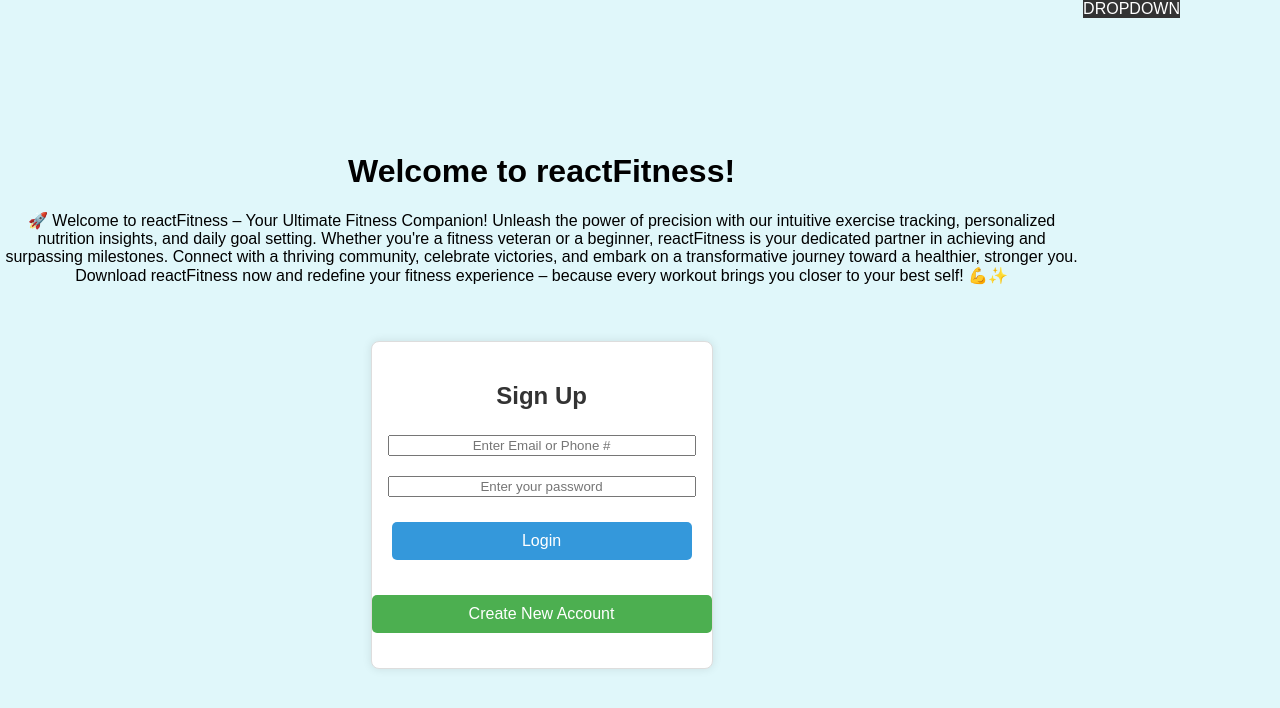
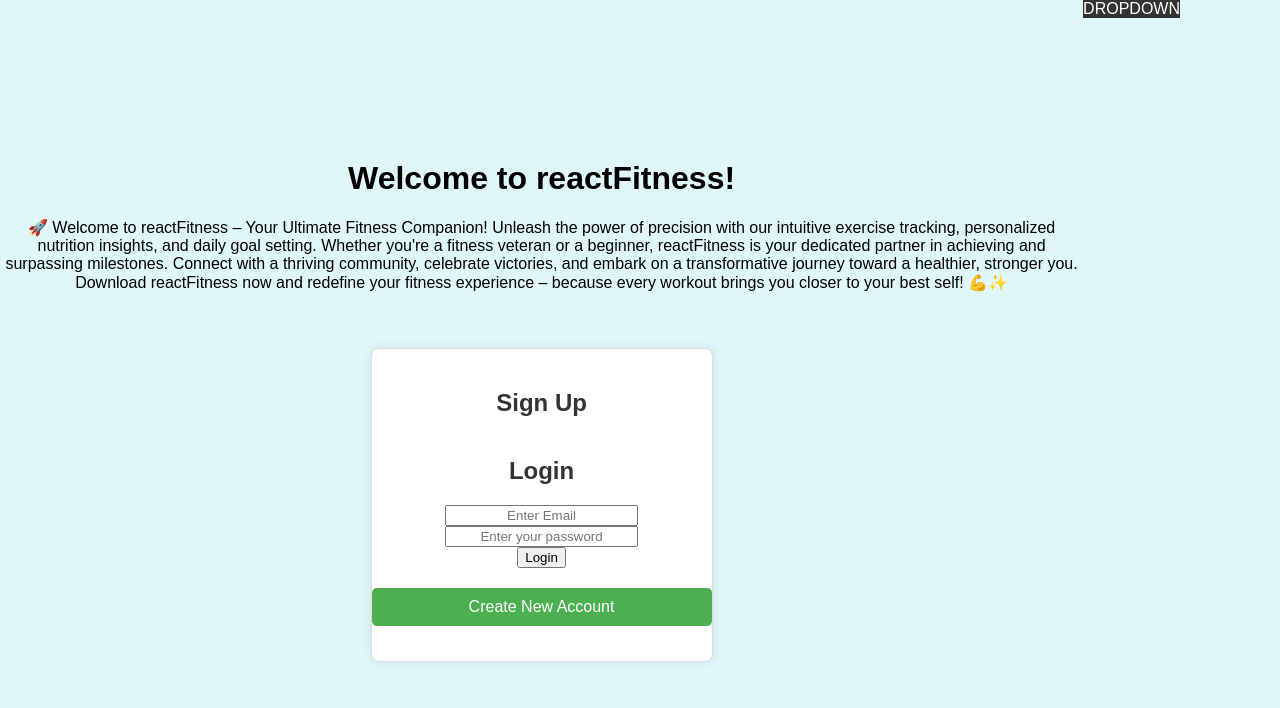
Before and after one commit to jishyk/React-Fitness, a React (Vite) app in the folder client/: page / in a window 1280 px wide. Shown: the top 708 px of the page. Built offline with nearby package versions, Linux system fonts and the light colour scheme.

Commit message:
dashboard created, displays username

```diff
--- a/client/src/App.jsx
+++ b/client/src/App.jsx
@@ -1,7 +1,8 @@
 // import './App.css';
 // Important for API Consumption: To enable interaction with our GraphQL API on the front end, we utilize these tools to develop the client-side behavior
 import React from 'react';
-import { ApolloClient, InMemoryCache, ApolloProvider } from '@apollo/client';
+import { setContext } from '@apollo/client/link/context';
+import { ApolloClient, InMemoryCache, ApolloProvider, createHttpLink } from '@apollo/client';
 import { Route, Routes } from 'react-router-dom';
 import './css/app.css';
 import AddNav from './components/Nav';
@@ -11,10 +12,27 @@ import { Outlet } from 'react-router-dom';
 // import Header from './components/Header';
 // import Footer from './components/Footer';
 
-// Important for API Consumption: Create an instance of the ApolloClient class and specify the endpoint of your GraphQL API (e.g., 'http://localhost:3001')—the proxy set up in the previous activity facilitates this.
-// We also instantiate a new InMemoryCache class that automatically caches queried data, enhancing performance.
+// Construct our main GraphQL API endpoint
+const httpLink = createHttpLink({
+  uri: '/graphql',
+});
+
+// Construct request middleware that will attach the JWT token to every request as an `authorization` header
+const authLink = setContext((_, { headers }) => {
+  // get the authentication token from local storage if it exists
+  const token = localStorage.getItem('id_token');
+  // return the headers to the context so httpLink can read them
+  return {
+    headers: {
+      ...headers,
+      authorization: token ? `Bearer ${token}` : '',
+    },
+  };
+});
+
 const client = new ApolloClient({
-  uri: '/graphql',
+  // Set up our client to execute the `authLink` middleware prior to making the request to our GraphQL API
+  link: authLink.concat(httpLink),
   cache: new InMemoryCache(),
 });
 
--- a/client/src/Main.jsx
+++ b/client/src/Main.jsx
@@ -10,6 +10,7 @@ import AddWork from './pages/AddWork.jsx';
 import AddNutrition from './pages/AddNutrition.jsx';
 import AddGoal from './pages/AddGoal.jsx';
 import Journal from './pages/Journal.jsx';
+import Dashboard from './pages/Dashboard.jsx';
 
 const router = createBrowserRouter([
   {
@@ -43,6 +44,10 @@ const router = createBrowserRouter([
         path: '/journal',
         element: <Journal />,
       },
+      {
+        path: '/dashboard',
+        element: <Dashboard />,
+      }
     //   {
     //     path: 'home',
     //     element: <Home />,
--- /dev/null
+++ b/client/src/components/Login.jsx
@@ -0,0 +1,237 @@
+// import React, { useState } from "react";
+// import { useNavigate, Link } from "react-router-dom";
+// import { useMutation } from "@apollo/client";
+// import "../css/app.css";
+// import { LOGIN_USER } from "../utils/mutations"
+
+// import Auth from "../utils/auth";
+
+
+// const Login = (props) => {
+//     const navigate = useNavigate();
+//     const [formState, setFormState] = useState({ email: '', password: '' });
+//     const [login, { error, data }] = useMutation(LOGIN_USER);
+
+//     // update state based on form input changes
+//     const handleChange = (event) => {
+//       const { name, value } = event.target;
+
+//       setFormState({
+//         ...formState,
+//         [name]: value,
+//       });
+//     };
+
+//     // submit form
+//     const handleFormSubmit = async (event) => {
+//       event.preventDefault();
+//       console.log(formState);
+//       try {
+//         const { data } = await login({
+//           variables: { ...formState },
+//         });
+
+//         Auth.login(data.login.token);
+
+//         navigate("/dashboard");
+//       } catch (e) {
+//         console.error(e);
+//       }
+
+
+
+//       // clear form values
+//       setFormState({
+//         email: '',
+//         password: '',
+//       });
+//     };
+
+//     return (
+//         <main className="flex-row justify-center mb-4">
+//           <div className="col-12 col-lg-10">
+//             <div className="card">
+//               <h4 className="card-header bg-dark text-light p-2">Login</h4>
+//               <div className="card-body">
+//                 {data ? (
+//                   <p>
+//                     Success! You may now head{' '}
+//                     {/* <Link to="/">back to the homepage.</Link> */}
+//                     {<Link to="/dashboard"/> } to dashboard.
+//                   </p>
+//                 ) : (
+//                   <form onSubmit={handleFormSubmit}>
+//                     <input
+//                       className="form-input"
+//                       placeholder="Your email"
+//                       name="email"
+//                       type="email"
+//                       value={formState.email}
+//                       onChange={handleChange}
+//                     />
+//                     <input
+//                       className="form-input"
+//                       placeholder="******"
+//                       name="password"
+//                       type="password"
+//                       value={formState.password}
+//                       onChange={handleChange}
+//                     />
+//                     <button
+//                       className="btn btn-block btn-info"
+//                       style={{ cursor: 'pointer' }}
+//                       type="submit"
+//                     >
+//                       Login
+//                     </button>
+//                   </form>
+//                 )}
+
+//                 {error && (
+//                   <div className="my-3 p-3 bg-danger text-white">
+//                     {error.message}
+//                   </div>
+//                 )}
+//               </div>
+//               <div className="form-group">
+//           <Link to="/create-account" className="signup-button">Create New Account</Link>
+//         </div>
+//             </div>
+//           </div>
+//         </main>
+//       );
+//     };
+
+
+//   const Login = () => {
+//     const navigate = useNavigate();
+//     const [email, setEmail] = useState("");
+//     const [password, setPassword] = useState("");
+
+//     const [loginMutation] = useMutation(LOGIN_USER);
+
+//     const handleLogin = async (e) => {
+//         e.preventDefault(); // Prevent the default form submission behavior
+
+//         try {
+//             const { data } = await loginMutation({
+//             variables: { email, password },
+//             });
+
+//             // Store the token in localStorage
+//             localStorage.setItem("token", data.login.token);
+
+//             // Navigate to the dashboard
+//             navigate("/dashboard");
+//         } catch (error) {
+//             console.error(error);
+//             alert("Invalid username or password. Please try again.");
+//         }
+//         }
+
+//   return (
+//     <div>
+//       <h2>Login</h2>
+//       <form onSubmit={handleLogin}>
+//         <div className="form-group">
+//           <label htmlFor="email">Email:</label>
+//           <input
+//             type="text"
+//             id="email"
+//             name="email"
+//             value={email}
+//             onChange={(e) => setEmail(e.target.value)}
+//             placeholder="Enter Email"
+//           />
+//         </div>
+//         <div className="form-group">
+//           <label htmlFor="password">Password:</label>
+//           <input
+//             type="password"
+//             id="password"
+//             name="password"
+//             value={password}
+//             onChange={(e) => setPassword(e.target.value)}
+//             placeholder="Enter your password"
+//           />
+//         </div>
+//         <div className="form-group">
+//           <button type="submit" className="login-button">
+//             Login
+//           </button>
+//         </div>
+//       </form>
+//       <div className="form-group">
+//         <Link to="/create-account" className="signup-button"> Create New Account</Link>
+//       </div>
+//     </div>
+//   );
+// };
+
+// export default Login;
+
+
+import React, { useState } from "react";
+import { useMutation } from "@apollo/client";
+import { LOGIN_USER } from "../utils/mutations";
+import AuthService from "../utils/auth";
+import { Navigate } from "react-router-dom";
+
+const Login = () => {
+    const [formState, setFormState] = useState({ email: '', password: '' });
+    const [login, { error, data }] = useMutation(LOGIN_USER);
+
+    const handleChange = (event) => {
+        const { name, value } = event.target;
+        setFormState({
+            ...formState,
+            [name]: value,
+        });
+    };
+
+        const handleFormSubmit = async (event) => {
+            event.preventDefault();
+            console.log(formState);
+
+            try {
+                const { data } = await login({
+                    variables: { ...formState },
+                });
+
+                AuthService.login(data.login.token);
+                <Navigate to="/dashboard" />
+            } catch (e) {
+                console.error(e);
+            }
+
+            setFormState({
+                email: '',
+                password: '',
+            })
+        };
+        return (
+            <div>
+                <h2>Login</h2>
+                <form onSubmit={handleFormSubmit}>
+                    <input
+                        type="text"
+                        name="email"
+                        value={formState.email}
+                        onChange={handleChange}
+                        placeholder="Enter Email"
+                    />
+                    <input
+                        type="password"
+                        name="password"
+                        value={formState.password}
+                        onChange={handleChange}
+                        placeholder="Enter your password"
+                    />
+                    <button type="submit">Login</button>
+                </form>
+                {error && <p>Error: {error.message}</p>}
+            </div>
+        )
+    }
+
+    export default Login;
--- /dev/null
+++ b/client/src/pages/Dashboard.jsx
@@ -0,0 +1,50 @@
+// import React from "react";
+
+// const Dashboard = () => {
+
+//     return (
+//         <div>
+//             <h1>Dashboard</h1>
+//         </div>
+//     );
+// }
+
+// export default Dashboard;
+
+// Dashboard.js
+import React from 'react';
+import { useQuery } from '@apollo/client';
+import { QUERY_ME } from '../utils/queries';
+import AuthService from '../utils/auth';
+
+const Dashboard = () => {
+  const { loading, error, data } = useQuery(QUERY_ME);
+
+  if (loading) {
+    return <div>Loading...</div>;
+  }
+
+  if (error) {
+    console.error(error);
+    return <div>Error</div>;
+  }
+
+  const user = data?.me;
+
+  if (!user) {
+    return <div>No user found</div>;
+  }
+
+  const username = user.username;
+
+
+  return (
+    <div>
+      <h1>Welcome {username}</h1>
+
+      <button onClick={AuthService.logout}>Logout</button>
+    </div>
+  );
+};
+
+export default Dashboard;
--- a/client/src/pages/Home.jsx
+++ b/client/src/pages/Home.jsx
@@ -1,6 +1,7 @@
 import React from "react";
 import { Link } from "react-router-dom";
 import "../css/app.css";
+import Login from "../components/Login";
 
 export default function Home() {
   return (
@@ -19,7 +20,7 @@ export default function Home() {
       </div>
       <div className="signup-box">
         <h2>Sign Up</h2>
-        <form>
+        {/* <form>
           <div className="form-group">
             <label htmlFor="emailOrPhone"></label>
             <input type="text" id="emailOrPhone" name="emailOrPhone" placeholder="Enter Email or Phone #" />
@@ -31,7 +32,8 @@ export default function Home() {
           <div className="form-group">
             <button type="submit" className="login-button">Login</button>
           </div>
-        </form>
+        </form> */}
+        <Login />
         <div className="form-group">
           <Link to="/create-account" className="signup-button">Create New Account</Link>
         </div>
--- a/client/src/utils/auth.js
+++ b/client/src/utils/auth.js
@@ -33,7 +33,7 @@ class AuthService {
     // Store a given JWT token to local storage and redirect the user to the root URL. This function is used in the login submit process to store the token returned from the LOGIN_USER mutation.
     login(idToken) {
         localStorage.setItem('id_token', idToken);
-        window.location.assign('/');
+        window.location.assign('/dashboard');
     }
 
     // Remove the JWT token from local storage and reload the page.
```
Also changed, not shown: client/src/css/dashboard.css (added).
